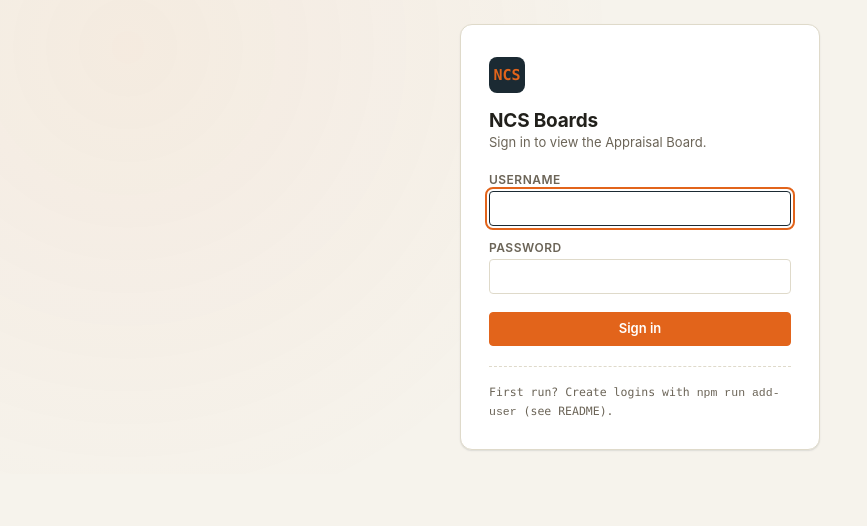
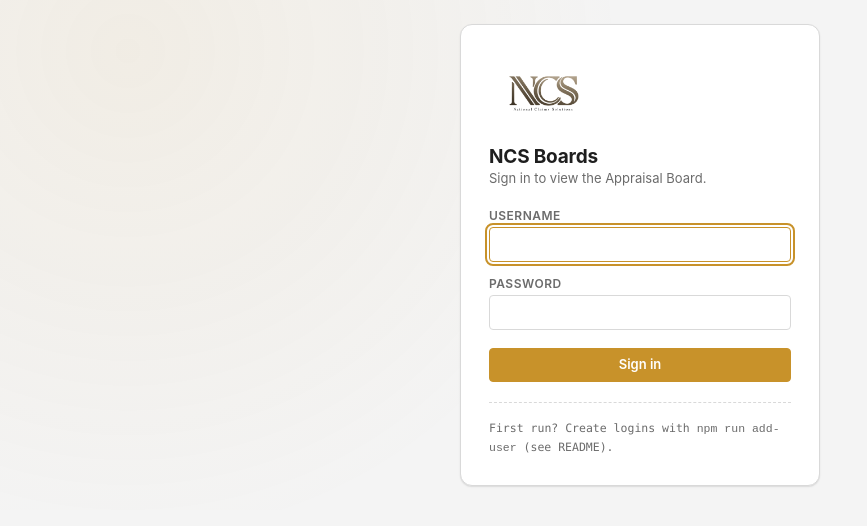
Before and after one commit to zhamer-cloud/NCS-Board-React, a React (Vite) app: page / in a window 1280 px wide. Shown: the top 526 px of the page, without its empty margins (0-867 px from the left). Built offline with nearby package versions, Linux system fonts and the light colour scheme; no server answers.

Commit message:
Add NCS branding to operations board

```diff
--- a/src/components/Login.jsx
+++ b/src/components/Login.jsx
@@ -1,5 +1,6 @@
 import { useState } from 'react';
 import { signIn } from '../lib/auth.js';
+import ncsLogo from '../assets/NCS_logo1.png';
 
 export default function Login() {
   const [username, setUsername] = useState('');
@@ -24,7 +25,7 @@ export default function Login() {
   return (
     <div className="login-shell">
       <form className="login-card" onSubmit={handleSubmit} autoComplete="on">
-        <div className="login-mark">NCS</div>
+        <img src={ncsLogo} alt="NCS - National Claims Solutions" className="login-logo" />
         <h1>NCS Boards</h1>
         <p className="sub">Sign in to view the Appraisal Board.</p>
 
--- a/src/components/TopBar.jsx
+++ b/src/components/TopBar.jsx
@@ -1,11 +1,12 @@
 import { initials } from '../lib/utils.js';
+import ncsLogo from '../assets/NCS_logo1.png';
 
 export default function TopBar({ me, showFilters, config, users, filters, onFilterChange, onClearFilters, onNewJob, onLogout }) {
   return (
     <header className="topbar">
       <div className="brand">
-        <div className="mark">NCS</div>
-        <div>NCS Operations System<div className="sub">v1 · React/Supabase</div></div>
+        <img src={ncsLogo} alt="NCS - National Claims Solutions" className="brand-logo" />
+        <div>National Claims Solutions<div className="sub">Operations Board</div></div>
       </div>
 
       <div className="filter-bar" style={{ display: showFilters ? '' : 'none' }}>
--- a/src/styles/style.css
+++ b/src/styles/style.css
@@ -1,23 +1,24 @@
 /* ===========================================================================
    NCS Job Tracker - design tokens
-   Palette: warm "blueprint paper" background, ink navy for structure,
-   safety-orange accent (construction/restoration context), slate + gold +
-   green + red for priority/status signal. Monospace is used deliberately
-   for addresses and claim numbers - the "spec sheet" detail that gives the
-   board its own identity instead of looking like a generic Trello clone.
+   Brand palette: Charcoal Black (structure/ink), Gold (accent), White and
+   Light Gray (surfaces/borders). Slate + gold + green + red are kept as
+   functional priority/status signal colors, distinct from the brand accent.
+   Monospace is used deliberately for addresses and claim numbers - the
+   "spec sheet" detail that gives the board its own identity instead of
+   looking like a generic Trello clone.
    =========================================================================== */
 :root {
-  --ink: #1b2a33;
-  --ink-soft: #33454f;
-  --paper: #f6f3ec;
+  --ink: #1E1E1E;
+  --ink-soft: #3d3d3d;
+  --paper: #f4f4f4;
   --surface: #ffffff;
-  --line: #dfdaca;
-  --line-soft: #ebe7da;
-  --text: #21201b;
-  --text-muted: #6b6457;
+  --line: #D9D9D9;
+  --line-soft: #ececec;
+  --text: #1E1E1E;
+  --text-muted: #6b6b6b;
 
-  --accent: #e2641b;
-  --accent-soft: #fbe4d4;
+  --accent: #C8922A;
+  --accent-soft: #f3e4c6;
   --slate: #5b7a8c;
   --slate-soft: #e3ecef;
   --gold: #b8901f;
@@ -30,8 +31,8 @@
   --radius-sm: 4px;
   --radius: 8px;
   --radius-lg: 12px;
-  --shadow-card: 0 1px 2px rgba(27, 42, 51, 0.08), 0 1px 0 rgba(27, 42, 51, 0.04);
-  --shadow-pop: 0 12px 32px rgba(27, 42, 51, 0.22);
+  --shadow-card: 0 1px 2px rgba(30, 30, 30, 0.08), 0 1px 0 rgba(30, 30, 30, 0.04);
+  --shadow-pop: 0 12px 32px rgba(30, 30, 30, 0.22);
 
   --font-ui: -apple-system, BlinkMacSystemFont, "Segoe UI", Roboto, "Helvetica Neue", Arial, sans-serif;
   --font-mono: "SFMono-Regular", Consolas, "Liberation Mono", Menlo, monospace;
@@ -71,14 +72,14 @@ a { color: var(--ink); }
   transition: background 0.12s ease, border-color 0.12s ease, transform 0.05s ease;
   line-height: 1.2;
 }
-.btn:hover { border-color: var(--ink); }
+.btn:hover { border-color: var(--accent); }
 .btn:active { transform: translateY(1px); }
 .btn-primary {
   background: var(--accent);
   border-color: var(--accent);
   color: #fff;
 }
-.btn-primary:hover { background: #c9540f; border-color: #c9540f; }
+.btn-primary:hover { background: #ad7a22; border-color: #ad7a22; }
 .btn-quiet {
   border-color: transparent;
   background: transparent;
@@ -115,9 +116,10 @@ textarea {
   background: var(--surface);
   color: var(--text);
 }
+select { color-scheme: light; }
 textarea { resize: vertical; min-height: 64px; }
 input:focus, select:focus, textarea:focus {
-  border-color: var(--ink);
+  border-color: var(--accent);
 }
 .field { margin-bottom: 14px; }
 .field-row { display: grid; gap: 14px; }
@@ -135,7 +137,7 @@ input:focus, select:focus, textarea:focus {
   justify-content: center;
   padding: 24px;
   background:
-    radial-gradient(circle at 10% 10%, rgba(226, 100, 27, 0.06), transparent 40%),
+    radial-gradient(circle at 10% 10%, rgba(200, 146, 42, 0.08), transparent 40%),
     var(--paper);
 }
 .login-card {
@@ -147,18 +149,10 @@ input:focus, select:focus, textarea:focus {
   padding: 32px 28px 28px;
   box-shadow: var(--shadow-card);
 }
-.login-mark {
-  width: 36px;
-  height: 36px;
-  border-radius: 8px;
-  background: var(--ink);
-  color: var(--accent);
-  display: flex;
-  align-items: center;
-  justify-content: center;
-  font-family: var(--font-mono);
-  font-weight: 700;
-  font-size: 15px;
+.login-logo {
+  height: 72px;
+  width: auto;
+  display: block;
   margin-bottom: 16px;
 }
 .login-card h1 {
@@ -203,8 +197,9 @@ input:focus, select:focus, textarea:focus {
   align-items: center;
   gap: 16px;
   padding: 10px 18px;
-  background: var(--ink);
-  color: #fff;
+  background: var(--surface);
+  color: var(--text);
+  border-bottom: 1px solid var(--line);
   flex-wrap: wrap;
 }
 .topbar .brand {
@@ -216,23 +211,18 @@ input:focus, select:focus, textarea:focus {
   letter-spacing: -0.01em;
   white-space: nowrap;
 }
-.topbar .brand .mark {
-  width: 26px;
-  height: 26px;
-  border-radius: 6px;
-  background: var(--accent);
-  display: flex;
-  align-items: center;
-  justify-content: center;
-  font-family: var(--font-mono);
-  font-size: 12px;
-  font-weight: 700;
+.topbar .brand-logo {
+  height: 38px;
+  width: auto;
+  display: block;
 }
 .topbar .brand .sub {
-  font-weight: 400;
+  font-weight: 500;
   font-size: 11px;
-  color: rgba(255,255,255,0.55);
-  font-family: var(--font-mono);
+  color: var(--accent);
+  font-family: var(--font-ui);
+  letter-spacing: 0.02em;
+  text-transform: uppercase;
 }
 
 .filter-bar {
@@ -244,18 +234,18 @@ input:focus, select:focus, textarea:focus {
 }
 .filter-bar input[type="search"],
 .filter-bar select {
-  background: rgba(255,255,255,0.08);
-  border: 1px solid rgba(255,255,255,0.18);
-  color: #fff;
+  background: var(--paper);
+  border: 1px solid var(--line);
+  color: var(--text);
   font-size: 13px;
   padding: 7px 10px;
 }
-.filter-bar input[type="search"]::placeholder { color: rgba(255,255,255,0.55); }
+.filter-bar input[type="search"]::placeholder { color: var(--text-muted); }
 .filter-bar input[type="search"] { min-width: 200px; }
-.filter-bar select { color-scheme: dark; }
+.filter-bar select { color-scheme: light; }
 .filter-bar .clear-filters {
   font-size: 12px;
-  color: rgba(255,255,255,0.7);
+  color: var(--text-muted);
   background: transparent;
   border: none;
   cursor: pointer;
@@ -273,21 +263,21 @@ input:focus, select:focus, textarea:focus {
 .user-pill .avatar {
   width: 24px; height: 24px;
   border-radius: 50%;
-  background: var(--slate);
-  color: #fff;
+  background: var(--ink);
+  color: var(--accent);
   display: flex; align-items: center; justify-content: center;
   font-size: 11px; font-weight: 700;
 }
 .user-pill button {
   background: transparent;
-  border: 1px solid rgba(255,255,255,0.25);
-  color: #fff;
+  border: 1px solid var(--line);
+  color: var(--text);
   border-radius: var(--radius-sm);
   padding: 6px 10px;
   font-size: 12px;
   cursor: pointer;
 }
-.user-pill button:hover { background: rgba(255,255,255,0.1); }
+.user-pill button:hover { background: var(--line-soft); }
 
 /* ===========================================================================
    Board
@@ -321,10 +311,11 @@ input:focus, select:focus, textarea:focus {
 }
 .column-headers .col-head .count {
   font-family: var(--font-mono);
-  font-weight: 400;
+  font-weight: 700;
   font-size: 11px;
-  color: var(--text-muted);
-  background: var(--line-soft);
+  color: var(--ink);
+  background: var(--accent-soft);
+  border: 1px solid rgba(200,146,42,0.35);
   padding: 1px 6px;
   border-radius: 10px;
 }
@@ -398,7 +389,7 @@ input:focus, select:focus, textarea:focus {
   box-shadow: var(--shadow-card);
   transition: box-shadow 0.12s ease, transform 0.12s ease;
 }
-.job-card:hover { box-shadow: 0 4px 14px rgba(27,42,51,0.14); }
+.job-card:hover { box-shadow: 0 4px 14px rgba(30,30,30,0.14); }
 .job-card.dragging { opacity: 0.4; }
 .job-card.drop-indicator-before { box-shadow: 0 -3px 0 0 var(--accent); }
 .job-card.drop-indicator-after { box-shadow: 0 3px 0 0 var(--accent); }
@@ -443,11 +434,12 @@ input:focus, select:focus, textarea:focus {
 }
 .badge-low { background: var(--slate-soft); color: var(--slate); }
 .badge-medium { background: var(--gold-soft); color: var(--gold); }
-.badge-high { background: var(--accent-soft); color: #a8480f; }
+.badge-high { background: var(--accent-soft); color: #7a5810; }
 .badge-urgent { background: var(--danger-soft); color: var(--danger); }
 .badge-assignee {
   background: var(--line-soft);
   color: var(--ink-soft);
+  border: 1px solid rgba(200,146,42,0.25);
   text-transform: none;
   letter-spacing: 0;
   font-weight: 600;
@@ -455,6 +447,7 @@ input:focus, select:focus, textarea:focus {
 .badge-due {
   background: var(--line-soft);
   color: var(--ink-soft);
+  border: 1px solid rgba(200,146,42,0.25);
   text-transform: none;
   letter-spacing: 0;
   font-family: var(--font-mono);
@@ -474,7 +467,7 @@ input:focus, select:focus, textarea:focus {
    =========================================================================== */
 .modal-backdrop {
   position: fixed; inset: 0;
-  background: rgba(27, 42, 51, 0.45);
+  background: rgba(30, 30, 30, 0.45);
   display: flex;
   align-items: flex-start;
   justify-content: center;
@@ -654,7 +647,7 @@ input:focus, select:focus, textarea:focus {
   min-width: 78px;
   transition: border-color 0.12s ease, background 0.12s ease;
 }
-.stat-chip:hover { border-color: var(--ink); }
+.stat-chip:hover { border-color: var(--accent); }
 .stat-chip.active { border-color: var(--accent); background: var(--accent-soft); }
 .stat-chip .stat-num {
   font-family: var(--font-mono);
@@ -741,7 +734,7 @@ input:focus, select:focus, textarea:focus {
   align-items: center;
   gap: 2px;
   padding: 0 18px;
-  background: #111e26;
+  background: var(--ink);
   border-bottom: 1px solid rgba(255,255,255,0.06);
   overflow-x: auto;
   flex: none;
@@ -755,9 +748,9 @@ input:focus, select:focus, textarea:focus {
   font-weight: 600;
   color: rgba(255,255,255,0.6);
   cursor: pointer;
-  border-bottom: 2px solid transparent;
+  border-bottom: 3px solid transparent;
   white-space: nowrap;
-  transition: color 0.12s ease, border-color 0.12s ease;
+  transition: color 0.12s ease, border-color 0.12s ease, background 0.12s ease;
   background: none;
   border-top: none;
   border-left: none;
@@ -767,7 +760,9 @@ input:focus, select:focus, textarea:focus {
 .nav-item:hover { color: rgba(255,255,255,0.9); }
 .nav-item.active {
   color: #fff;
+  font-weight: 700;
   border-bottom-color: var(--accent);
+  background: rgba(200,146,42,0.14);
 }
 .nav-item.coming-soon { opacity: 0.4; cursor: default; }
 .nav-item .nav-icon { font-size: 14px; }
```
Also changed, not shown: src/assets/NCS_logo1.png (added).
